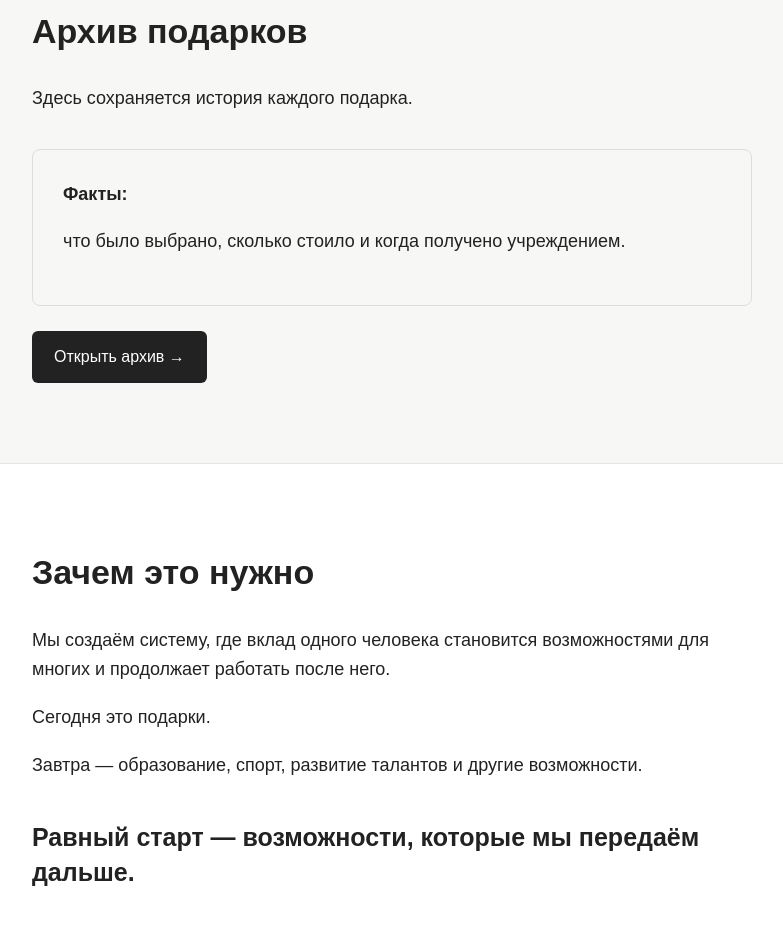
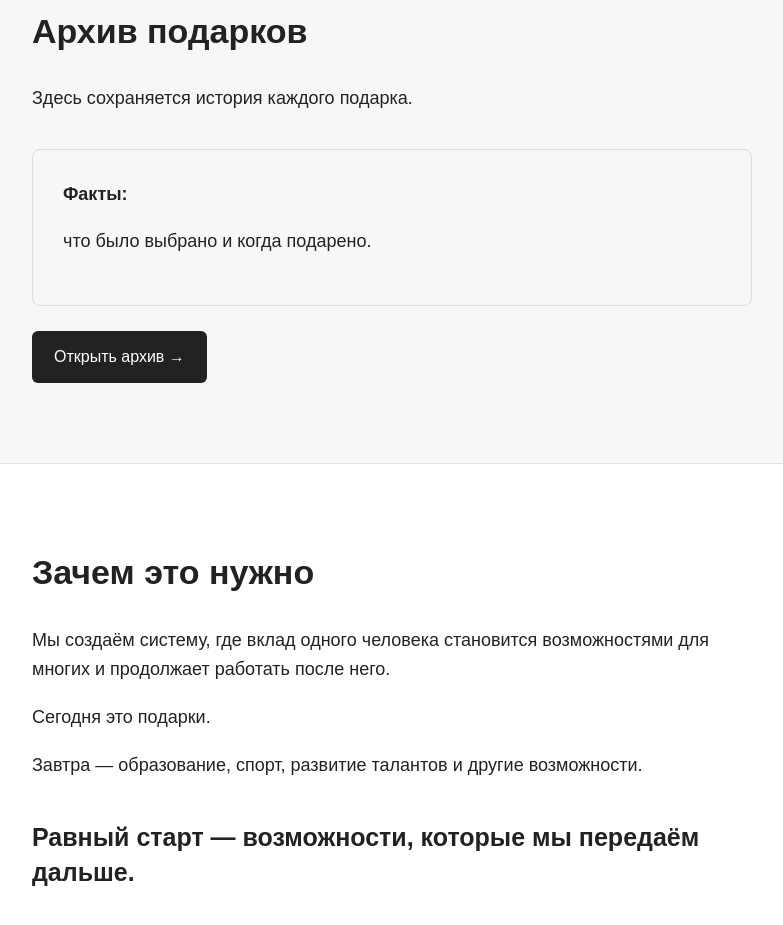
Before and after one commit to EqualStart/equalstart, a plain HTML site: page index.html in a window 1280 px wide. Shown: the part 1195-2120 px from the top of the page, without its empty margins (108-891 px from the left). Drawn offline with Linux system fonts and the light colour scheme.

Commit message:
Update index.html

```diff
--- a/index.html
+++ b/index.html
@@ -338,8 +338,8 @@
     <strong>Факты:</strong>
 
     <p>
-        что было выбрано, сколько стоило
-        и когда получено учреждением.
+        что было выбрано
+        и когда подарено.
     </p>
 
 </div>
```
